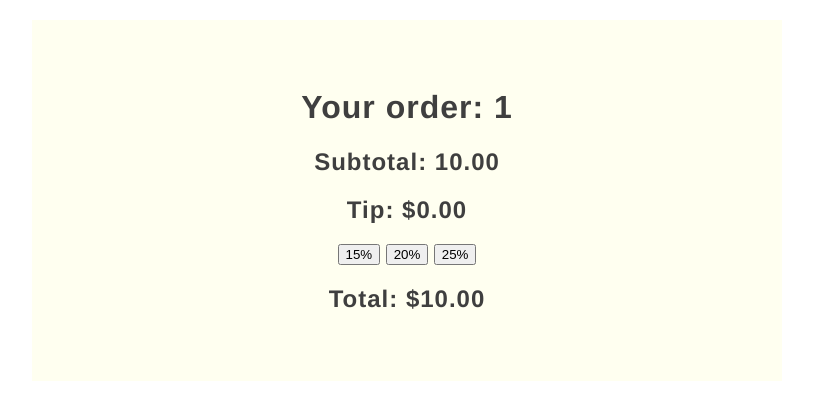
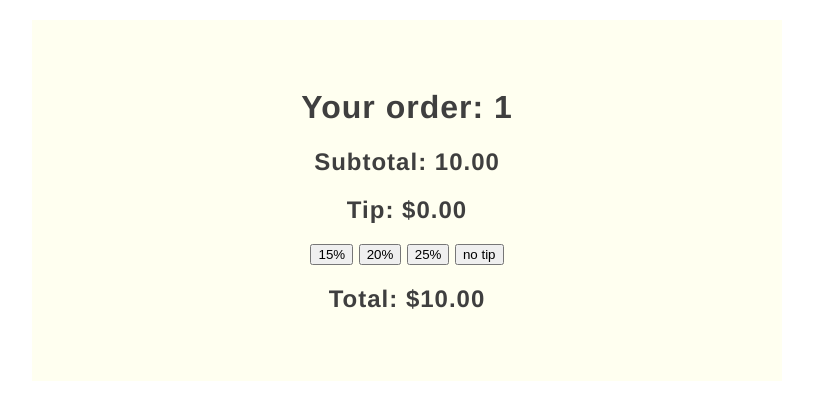
Before and after one commit to Perryo/QR, a Django app: page /order/1 in a window 1280 px wide. Shown: the top 420 px of the page, without its empty margins (233-1046 px from the left). Run offline with Django 3.2, Linux system fonts and the light colour scheme; tables that the repository leaves empty hold one stand-in row (values such as "Sample post"); some libraries are stand-ins or nearby versions.

Commit message:
added no tip button

```diff
--- a/qr/templates/order_template.html
+++ b/qr/templates/order_template.html
@@ -49,6 +49,7 @@
         <button onclick="percent_tip(.15)">15%</button>
         <button onclick="percent_tip(.20)">20%</button>
         <button onclick="percent_tip(.25)">25%</button>
+        <button onclick="percent_tip(.00)">no tip</button>
         <h2>Total: $<span id="total">{{ fields.subtotal }}</span></h2>
     </div>
     <div id="paypal-button-container"></div>
```
